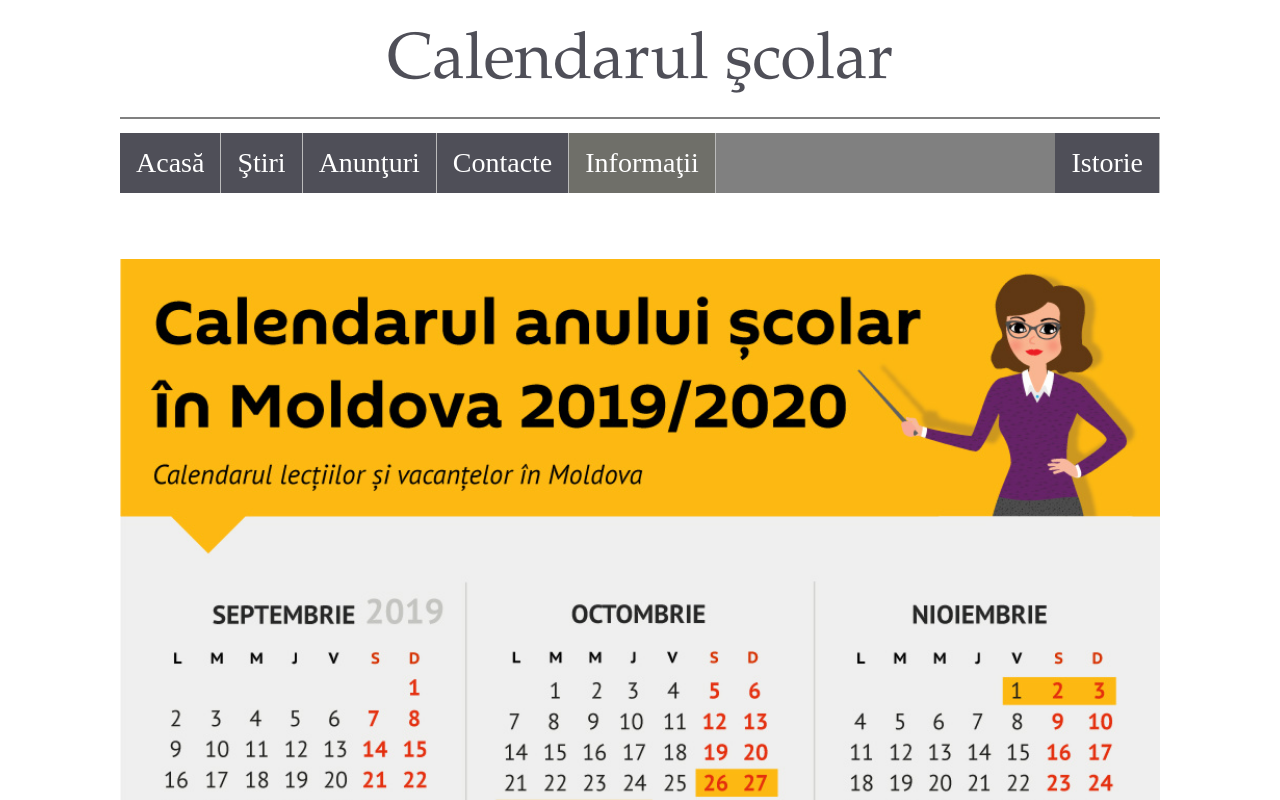
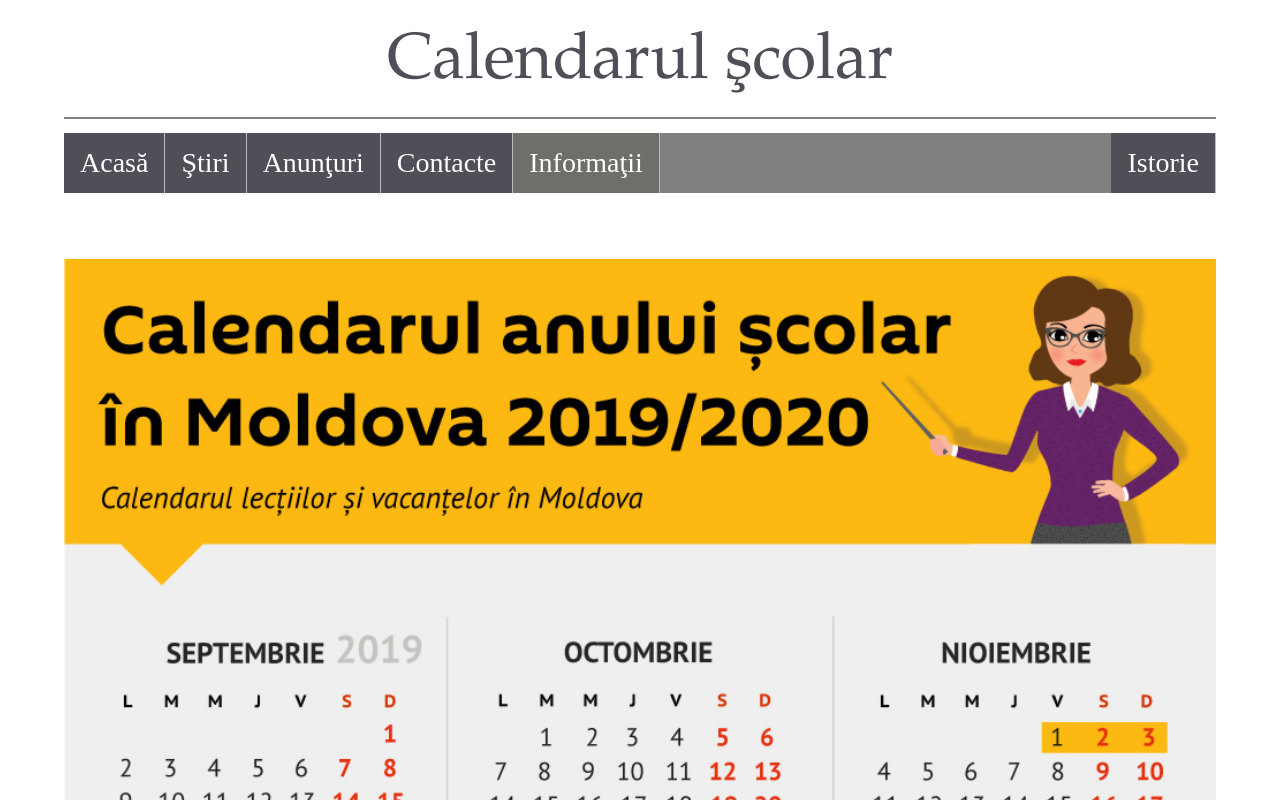
Before and after one commit to Andrew-cod/eminescu, a plain HTML site: page calend.html in a window 1280 px wide. Shown: the top 800 px of the page. Drawn offline with Linux system fonts and the light colour scheme.

Commit message:
Update calend.html

```diff
--- a/calend.html
+++ b/calend.html
@@ -82,7 +82,7 @@ li.dropdown {
 </style>
 <link rel="shortcut icon" href="m.jpg">
 </head>
-<body topmargin=25px leftmargin=120px>
+<body topmargin=25px leftmargin="5%">
 <div align=center><font style="font-size:65px;font-family:Book Antiqua,garamond,serif; color:#4f4f58">Calendarul &#351colar</font></div>
 <hr size="2" align=center width=99.769% color=gray>
 <ul>
```
